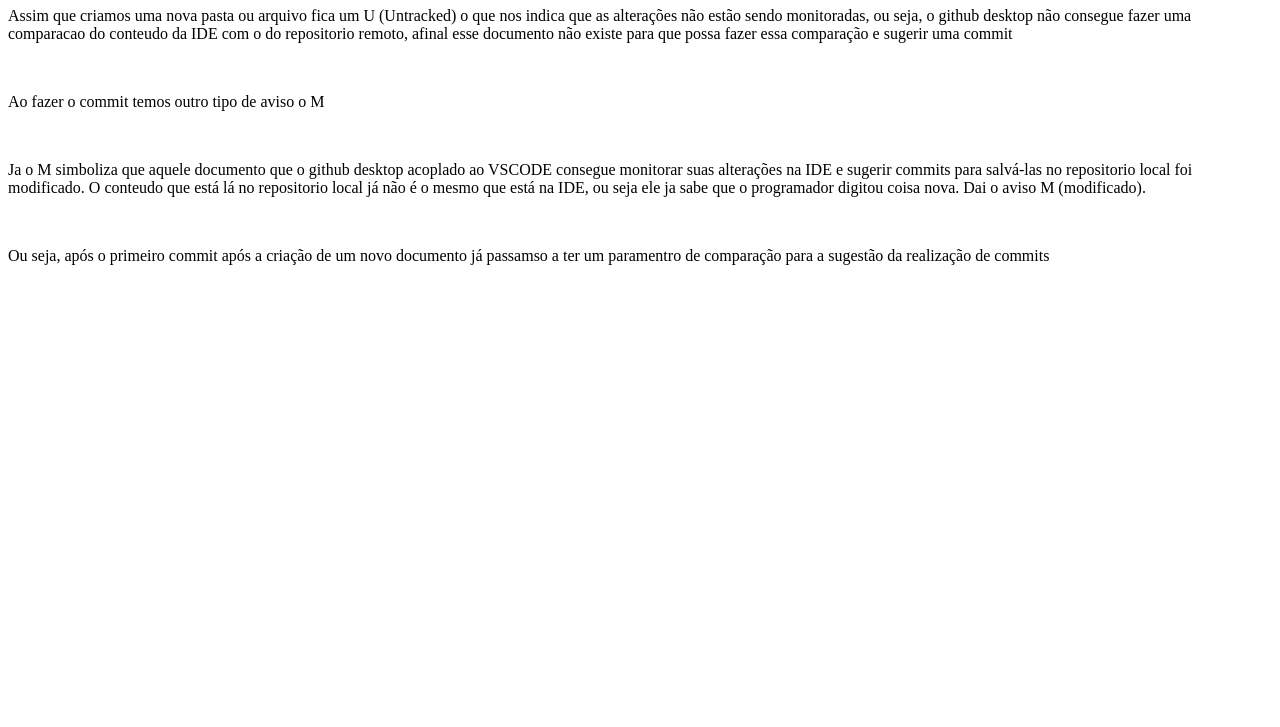
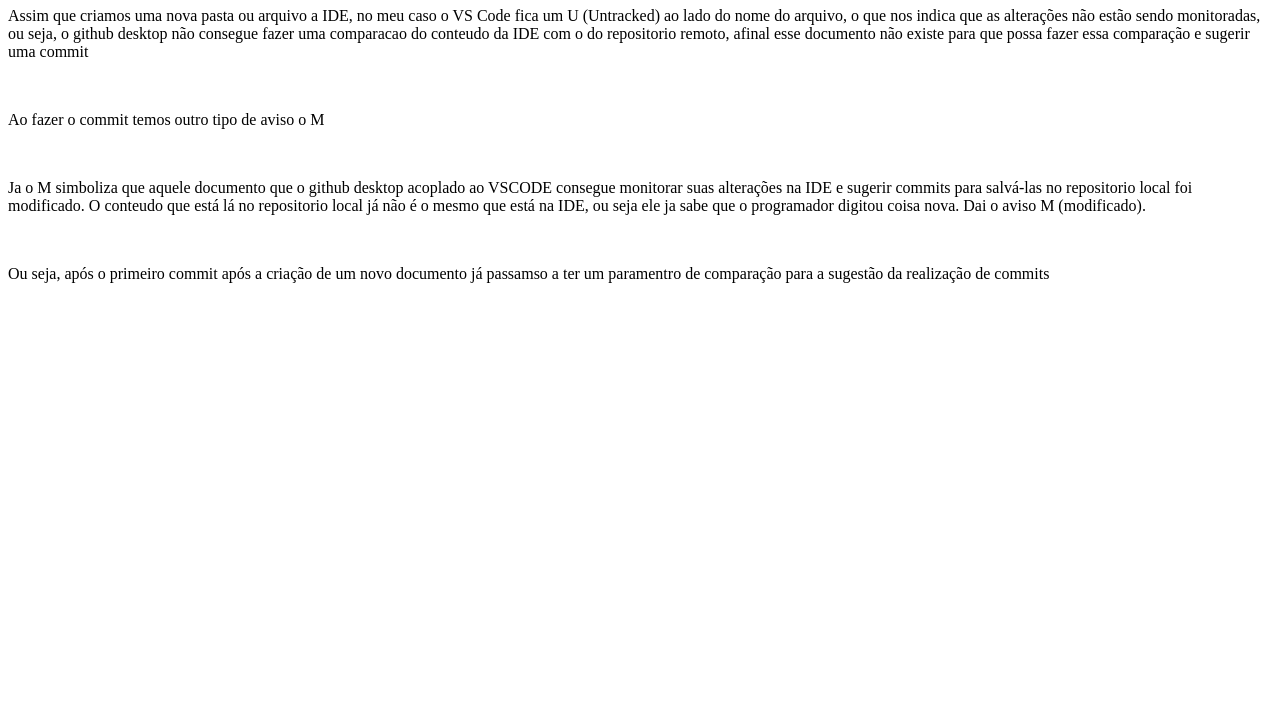
Before and after one commit to deyvicoffee/Ola-Mundo, a plain HTML site: page site-exemplo/index.html in a window 1280 px wide. Shown: the part 73-800 px from the top of the page. Drawn offline with Linux system fonts and the light colour scheme.

Commit message:
Atualizei as informações sobre o Untracked

```diff
--- a/site-exemplo/index.html
+++ b/site-exemplo/index.html
@@ -9,7 +9,7 @@
     <body>
         <h1>Olá, Mundo!</h1>
 
-        <p>Assim que criamos uma nova pasta ou arquivo fica um U (Untracked) o que nos indica que as alterações não estão sendo monitoradas, ou seja, o github desktop não consegue fazer uma comparacao do conteudo da IDE com o do repositorio remoto, afinal esse documento não existe para que possa fazer essa comparação e sugerir uma commit</p><br>
+        <p>Assim que criamos uma nova pasta ou arquivo a IDE, no meu caso o VS Code fica um U (Untracked) ao lado do nome do arquivo, o que nos indica que as alterações não estão sendo monitoradas, ou seja, o github desktop não consegue fazer uma comparacao do conteudo da IDE com o do repositorio remoto, afinal esse documento não existe para que possa fazer essa comparação e sugerir uma commit</p><br>
 
         <p>Ao fazer o commit temos outro tipo de aviso o M</p><br>
 
```
